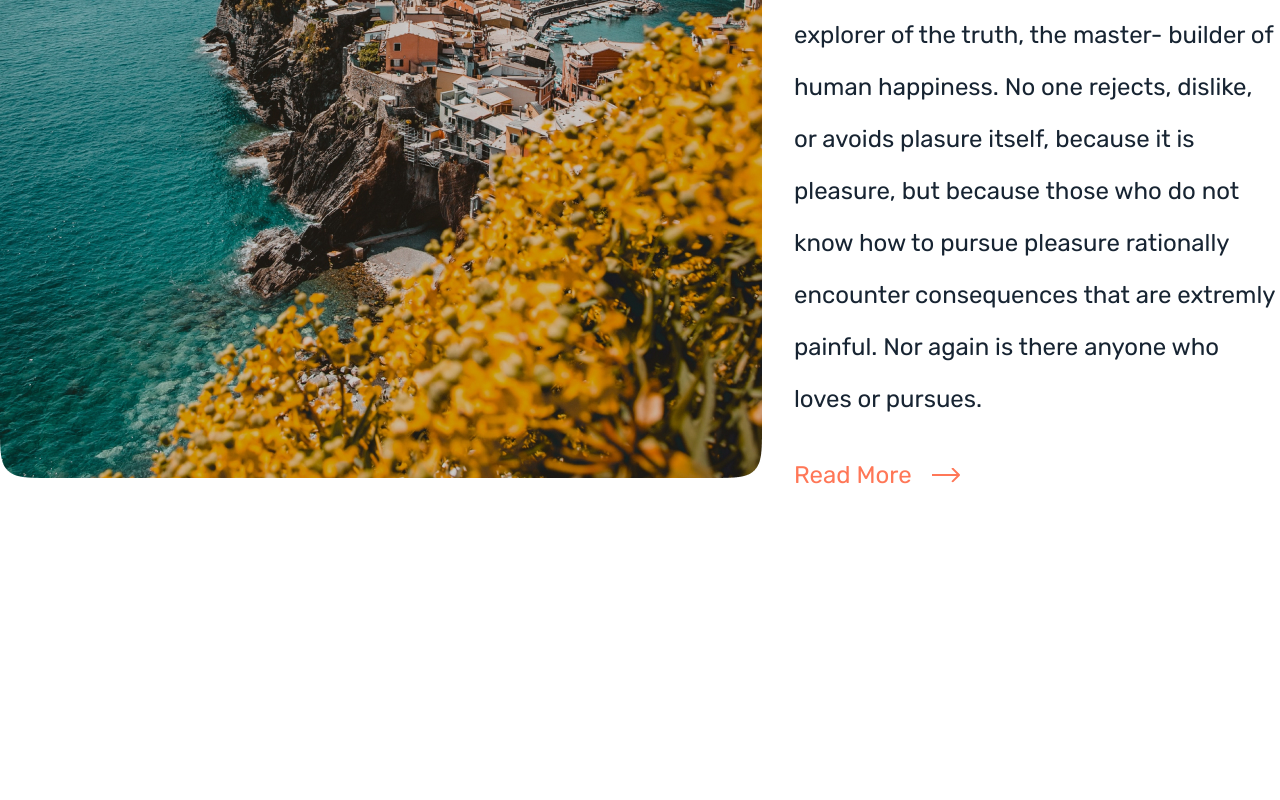
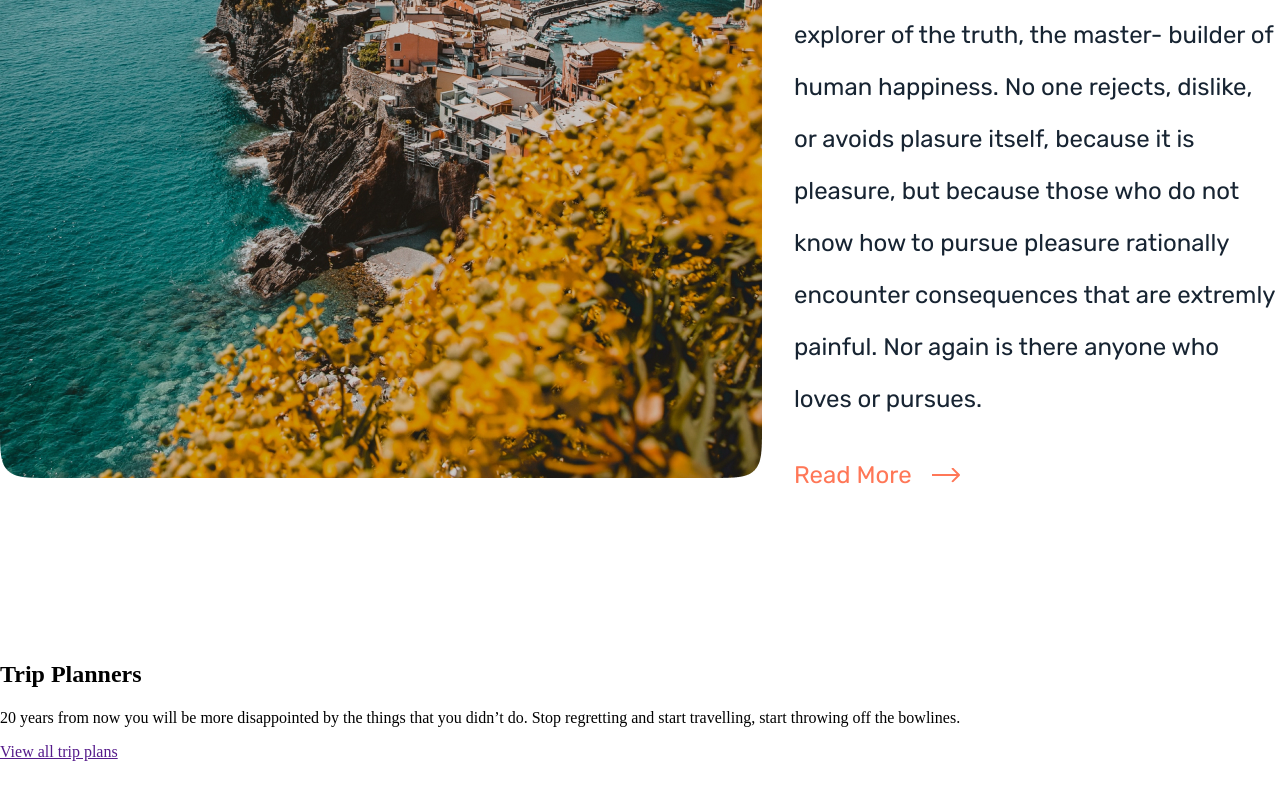
Before and after one commit to MaciejMogilewski/Travelian-react, a React (Vite) app: page / in a window 1280 px wide. Shown: the part 3935-4735 px from the top of the page. Before the commit the page ends 4576 px from the top, so only its background shows below. Built offline with nearby package versions, Linux system fonts and the light colour scheme.

Commit message:
Create trip planners component, add html and sass structure

```diff
--- a/src/App.jsx
+++ b/src/App.jsx
@@ -2,6 +2,7 @@ import IntroSection from "./components/IntroSection.jsx";
 import Destination from "./components/Destination.jsx";
 import SpecialOffer from "./components/SpecialOffer.jsx";
 import OurBlog from "./components/OurBlog.jsx";
+import TripPlanners from "./components/TripPlanners.jsx";
 
 
 function App() {
@@ -12,6 +13,7 @@ function App() {
             <Destination />
             <SpecialOffer />
             <OurBlog />
+            <TripPlanners />
         </>
     )
 }
--- /dev/null
+++ b/src/components/TripPlanners.jsx
@@ -0,0 +1,49 @@
+function TripPlanners() {
+    return (
+        <section className="tripPlanners">
+            <div className="tripPlanners__titleTrip titleTrip">
+                <div className="titleTrip__leadTrip leadTrip">
+                    <h2 className="leadTrip__hdlTrip">Trip Planners</h2>
+                    <p className="leadTrip__textTrip">20 years from now you will be more disappointed by the things that you didn’t do. Stop regretting and start travelling, start throwing off the bowlines.</p>
+                </div>
+                <a href="" className="linkBtnTrip">View all trip plans</a>
+            </div>
+            <div className="contentTrip">
+                <div className="contentTrip__containerTrip containerTrip">
+                    <img src="" alt="" className="containerTrip__imgTrip imgTrip"/>
+                    <div className="containerTrip__hiddenText hiddenText">
+                        <p className="hiddenText__txtTrip"></p>
+                        <h3 className="hiddenText__hdlTrip"></h3>
+                        <div className="hiddenText__rankingTrip"></div>
+                    </div>
+                </div>
+                <div className="contentTrip__containerTrip containerTrip">
+                    <img src="" alt="" className="containerTrip__imgTrip"/>
+                    <div className="containerTrip__hiddenText hiddenText">
+                        <p className="hiddenText__txtTrip"></p>
+                        <h3 className="hiddenText__hdlTrip"></h3>
+                        <div className="hiddenText__rankingTrip"></div>
+                    </div>
+                </div>
+                <div className="contentTrip__containerTrip containerTrip">
+                    <img src="" alt="" className="containerTrip__imgTrip"/>
+                    <div className="containerTrip__hiddenText hiddenText">
+                        <p className="hiddenText__txtTrip"></p>
+                        <h3 className="hiddenText__hdlTrip"></h3>
+                        <div className="hiddenText__rankingTrip"></div>
+                    </div>
+                </div>
+                <div className="contentTrip__containerTrip containerTrip">
+                    <img src="" alt="" className="containerTrip__imgTrip"/>
+                    <div className="containerTrip__hiddenText hiddenText">
+                        <p className="hiddenText__txtTrip"></p>
+                        <h3 className="hiddenText__hdlTrip"></h3>
+                        <div className="hiddenText__rankingTrip"></div>
+                    </div>
+                </div>
+            </div>
+        </section>
+    );
+}
+
+export default TripPlanners;
--- a/src/css/style.css
+++ b/src/css/style.css
@@ -6,6 +6,12 @@
  * 1. Correct the line height in all browsers.
  * 2. Prevent adjustments of font size after orientation changes in iOS.
  */
+@import url("https://fonts.googleapis.com/css2?family=Rubik:wght@400;500&display=swap");
+@import url("https://fonts.googleapis.com/css2?family=Playfair+Display&display=swap");
+@import url("https://fonts.googleapis.com/css2?family=Mulish&display=swap");
+@import url("https://fonts.googleapis.com/css2?family=Rubik:wght@400;500&display=swap");
+@import url("https://fonts.googleapis.com/css2?family=Playfair+Display&display=swap");
+@import url("https://fonts.googleapis.com/css2?family=Mulish&display=swap");
 @import url("https://fonts.googleapis.com/css2?family=Rubik:wght@400;500&display=swap");
 @import url("https://fonts.googleapis.com/css2?family=Playfair+Display&display=swap");
 @import url("https://fonts.googleapis.com/css2?family=Mulish&display=swap");
@@ -849,4 +855,12 @@ html, body {
   margin-left: 1.25rem;
 }
 
+html, body {
+  font-size: 16px;
+}
+
+html, body {
+  font-size: 16px;
+}
+
 /*# sourceMappingURL=style.css.map */
--- a/src/scss/main.scss
+++ b/src/scss/main.scss
@@ -4,3 +4,4 @@
 @import "destinations";
 @import "specialOffer";
 @import "ourBlog";
+@import "tripPlanners";
--- /dev/null
+++ b/src/scss/tripPlanners.scss
@@ -0,0 +1,24 @@
+@import 'variables';
+@import 'helpers';
+
+.tripPlanners {}
+
+.titleTrip {}
+
+.leadTrip {
+    &__hdlTrip {}
+    &__textTrip {}
+}
+ .linkBtnTrip {}
+
+ .contentTrip {}
+
+ .containerTrip {}
+
+ .imgTrip {}
+
+ .hiddenText {
+     &__textTrip {}
+     &__hdlTrip {}
+     &__rankingTrip {}
+ }
```
Also changed, not shown: 1 other file (tests, documents, lock files or other folders).
